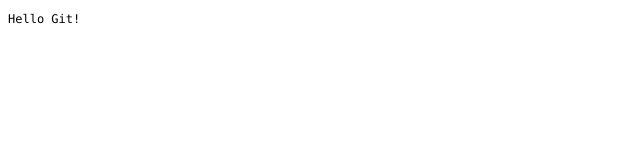
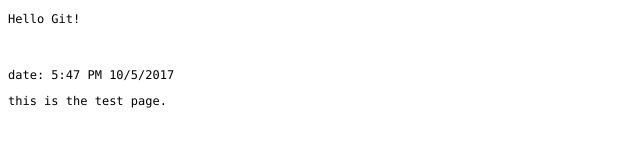
Before and after one commit to merowing/merowing.github.io, a plain HTML site: page index.html in a window 1280 px wide. Shown: the whole page, without its empty margins (0-640 px from the left). Drawn offline with Linux system fonts and the light colour scheme.

Commit message:
add some new lines

```diff
--- a/index.html
+++ b/index.html
@@ -3,3 +3,6 @@
 <meta charset="utf-8">
 <link rel="stylesheet" href="/css/style.css">
 <p>Hello Git!</p>
+<br>
+<p>date: 5:47 PM 10/5/2017</p>
+<p>this is the test page.</p>
```
